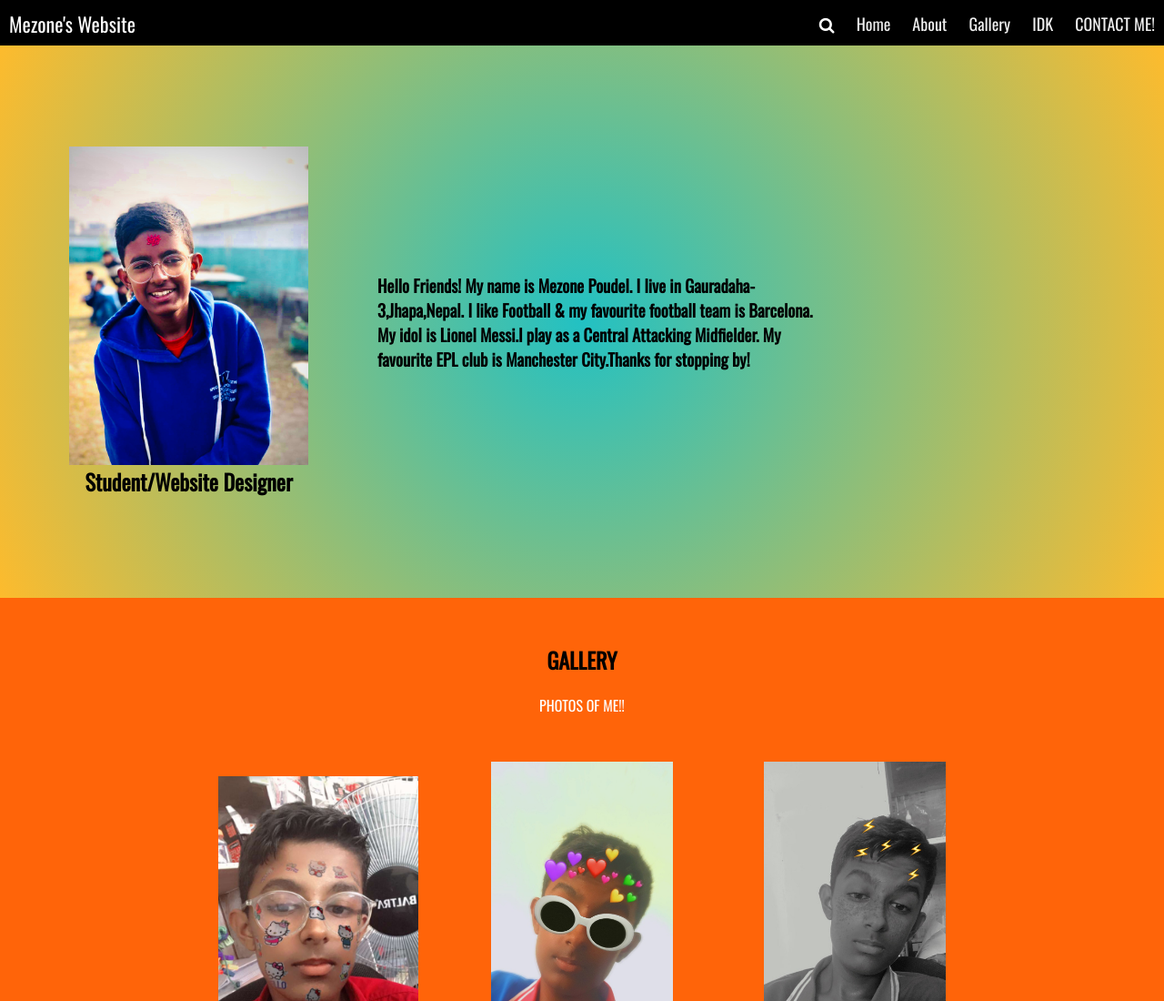
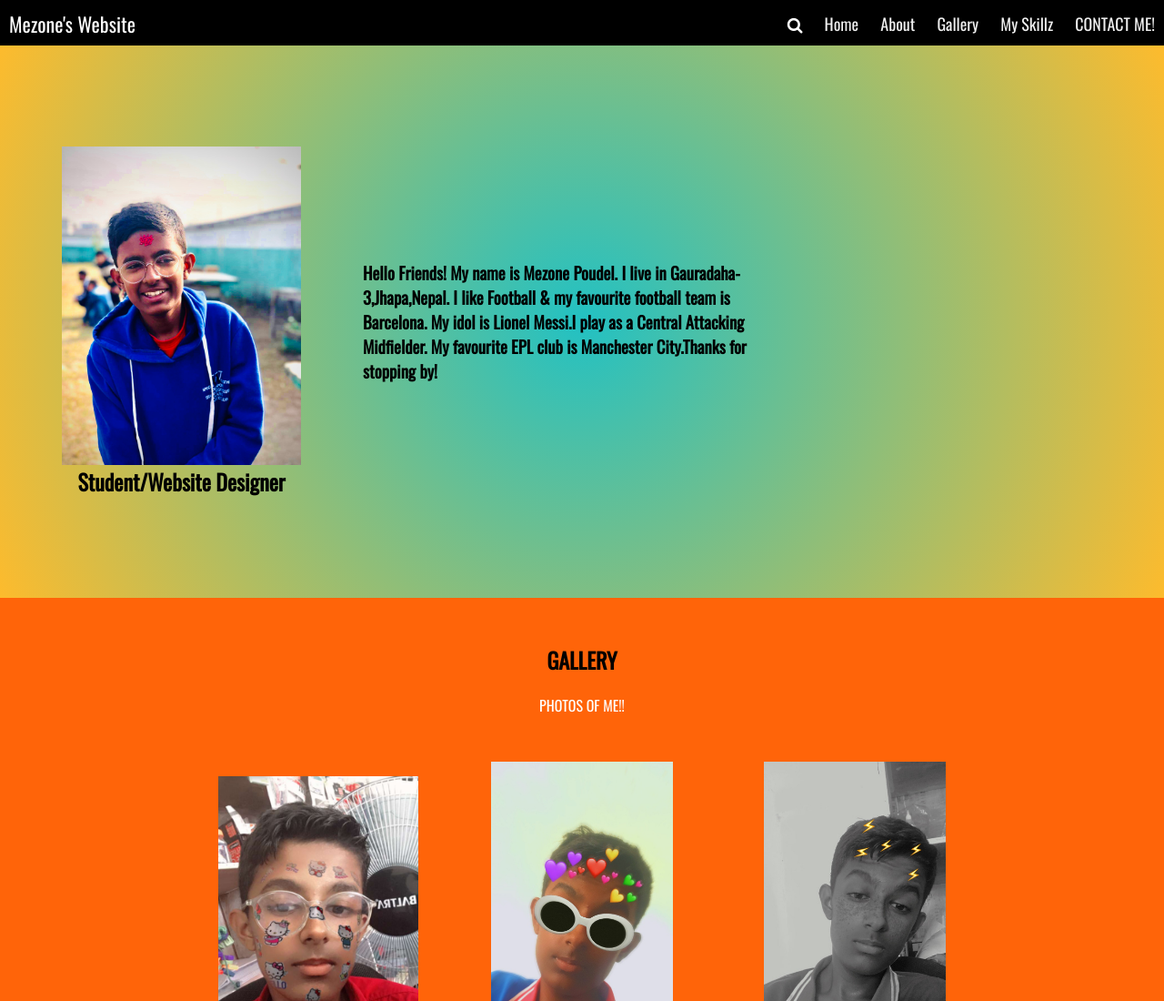
Before and after one commit to poudelmezone/mezonepdl, a plain HTML site: page index.html in a window 1280 px wide. Shown: the top 1100 px of the page at 91% size. Drawn offline with nearby package versions, Linux system fonts and the light colour scheme.

Commit message:
Update index.html

```diff
--- a/index.html
+++ b/index.html
@@ -27,7 +27,7 @@
 			<a href="">Home</a>
 			<a href="#intro1">About</a>
 			<a href="#gallery">Gallery</a>
-			<a href="#anything">IDK</a>
+			<a href="#anything">My Skillz</a>
 			<a href="#contact">CONTACT ME!</a>
 		</div>
 	</div>
```
